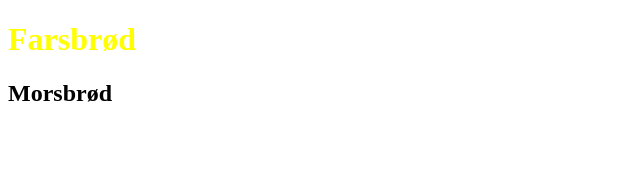
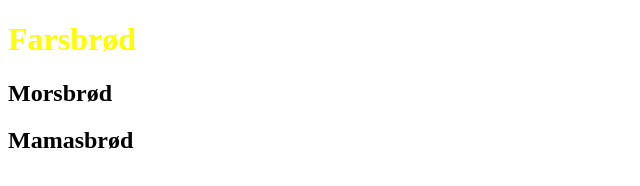
Before and after one commit to andersdollerup/git-test-mikkels-bold, a plain HTML site: page index.html in a window 1280 px wide. Shown: the whole page, without its empty margins (0-640 px from the left). Drawn offline with Linux system fonts and the light colour scheme.

Commit message:
Brødvariant tilføjet

```diff
--- a/index.html
+++ b/index.html
@@ -9,5 +9,6 @@
   <body>
     <h1>Farsbrød</h1>
     <h2>Morsbrød</h2>
+    <h2>Mamasbrød</h2>
   </body>
 </html>
```
